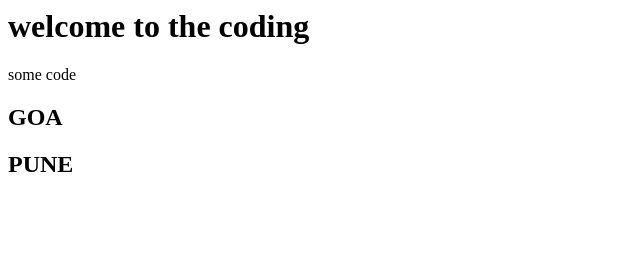
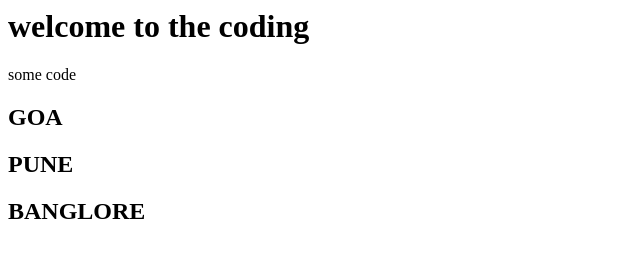
Before and after one commit to rutika-21/locker, a plain HTML site: page index.html in a window 1280 px wide. Shown: the whole page, without its empty margins (0-640 px from the left). Drawn offline with Linux system fonts and the light colour scheme.

Commit message:
banglore

```diff
--- a/index.html
+++ b/index.html
@@ -2,3 +2,4 @@
 <p>some code</p>
 <h2>GOA</h2>
 <h2>PUNE</h2>
+<h2>BANGLORE</h2>
```
